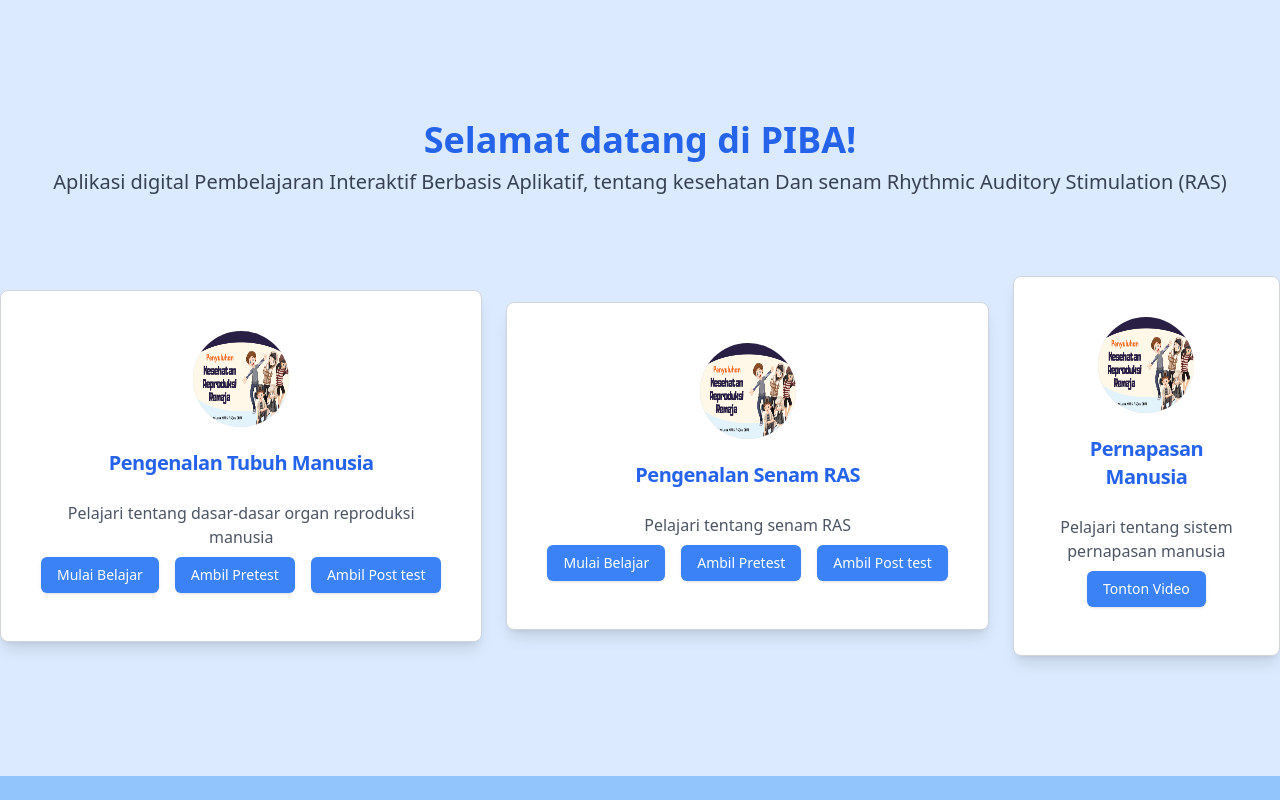
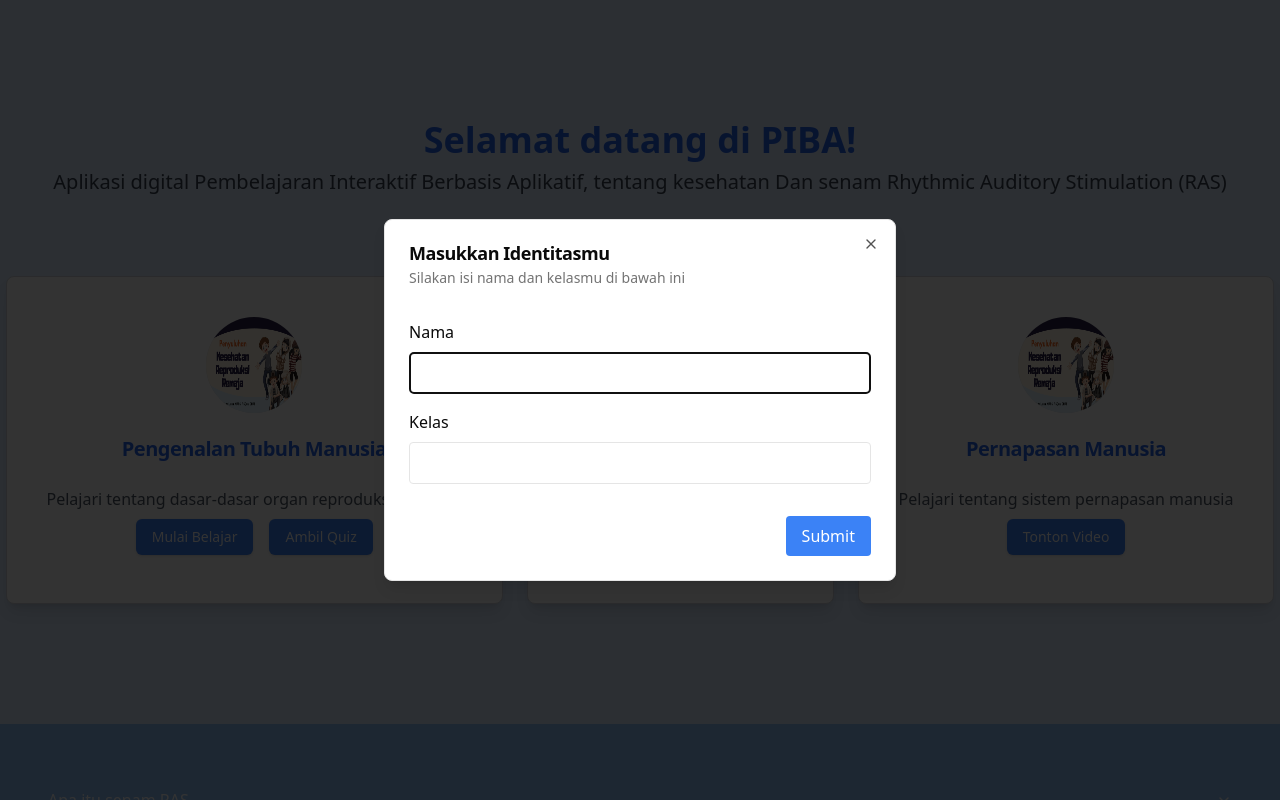
Before and after one commit to NoxturneDev/demo_fe, a React (Vite) app: page / in a window 1280 px wide. Shown: the top 800 px of the page. Built offline with nearby package versions, Linux system fonts and the light colour scheme.

Commit message:
feat: update

```diff
--- a/package.json
+++ b/package.json
@@ -15,6 +15,7 @@
     "@radix-ui/react-icons": "^1.3.0",
     "@radix-ui/react-label": "^2.1.0",
     "@radix-ui/react-slot": "^1.1.0",
+    "axios": "^1.7.7",
     "class-variance-authority": "^0.7.0",
     "clsx": "^2.1.1",
     "lucide-react": "^0.452.0",
--- a/src/App.jsx
+++ b/src/App.jsx
@@ -2,11 +2,13 @@ import { RouterProvider, createBrowserRouter } from "react-router-dom";
 import Dashboard from "./components/pages/Dashboard.jsx";
 import QuestionsPage from "./components/pages/QuestionsPage.jsx";
 import Topics from "./components/pages/Topics.jsx";
+import HistoryScore from "./components/pages/HistoryScore.jsx";
 
 const router = createBrowserRouter([
   { path: "/", element: <Dashboard /> },
   { path: "/topics/:slide", element: <Topics /> },
   { path: "/questions/:slide", element: <QuestionsPage /> },
+  { path: "/history", element: <HistoryScore /> },
 ]);
 
 function App() {
--- a/src/components/pages/Dashboard.jsx
+++ b/src/components/pages/Dashboard.jsx
@@ -5,21 +5,48 @@ import {Link, useNavigate} from "react-router-dom";
 import {Button} from "../ui/button.jsx";
 import Faq from "../Faq.jsx";
 import Footer from "../Footer.jsx";
+import {Dialog, DialogContent, DialogDescription, DialogHeader, DialogTitle} from "../ui/dialog.jsx";
+import {useEffect, useState} from "react";
 
 const Dashboard = ({title}) => {
+  const [isModalOpen, setIsModalOpen] = useState(false);
+  const [student, setStudent] = useState({
+    name: null,
+    class_room: null
+  });
   const navigate = useNavigate();
 
   const handleCardClick = (slide) => {
     navigate(`/topics/${slide}`);
   };
 
+  const handleNameInput = (name) => {
+    console.log(student)
+    setStudent({...student, name: name});
+    sessionStorage.setItem('name', name);
+  }
+  const handleClassRoomInput = (class_room) => {
+    setStudent({...student, class_room: class_room});
+    sessionStorage.setItem('classroom', class_room);
+  }
+
+  useEffect(() => {
+    const isPretest = sessionStorage.getItem("isPretest");
+    if (isPretest === null) {
+      sessionStorage.setItem("isPretest", "1"); // default value
+      setIsModalOpen(true)
+    }
+  }, []);
+
   return (
+    <>
       <div className="flex flex-col justify-center items-center bg-blue-100 gap-10 pt-10 min-h-screen">
         {/* Header Section */}
         <header className="text-center mb-10 mt-20">
           <h1 className="text-4xl font-bold text-blue-600">Selamat datang di PIBA!</h1>
           <p className="text-xl text-gray-700 mt-2">
-          Aplikasi digital Pembelajaran Interaktif Berbasis Aplikatif, tentang kesehatan Dan senam Rhythmic Auditory Stimulation (RAS)
+            Aplikasi digital Pembelajaran Interaktif Berbasis Aplikatif, tentang kesehatan Dan senam Rhythmic Auditory
+            Stimulation (RAS)
           </p>
         </header>
 
@@ -52,14 +79,7 @@ const Dashboard = ({title}) => {
                     <Button
                       className="my-2 bg-blue-500 hover:bg-blue-600 text-white"
                     >
-                    Ambil Pretest
-                  </Button>
-                </Link>
-                <Link to="/questions/slide-1">
-                  <Button
-                    className="my-2 bg-blue-500 hover:bg-blue-600 text-white"
-                  >
-                    Ambil Post test
+                      Ambil Quiz
                     </Button>
                   </Link>
                 </div>
@@ -94,14 +114,7 @@ const Dashboard = ({title}) => {
                     <Button
                       className="my-2 bg-blue-500 hover:bg-blue-600 text-white"
                     >
-                    Ambil Pretest
-                  </Button>
-                </Link>
-                <Link to="/questions/slide-2">
-                  <Button
-                    className="my-2 bg-blue-500 hover:bg-blue-600 text-white"
-                  >
-                    Ambil Post test
+                      Quiz
                     </Button>
                   </Link>
                 </div>
@@ -131,9 +144,41 @@ const Dashboard = ({title}) => {
             </CardContent>
           </Card>
         </div>
-      <Faq />
-      <Footer />
+        <Faq/>
+        <Footer/>
       </div>
+      <Dialog open={isModalOpen} onOpenChange={setIsModalOpen}>
+        <DialogContent>
+          <DialogHeader>
+            <DialogTitle>Masukkan Identitasmu</DialogTitle>
+            <DialogDescription>Silakan isi nama dan kelasmu di bawah ini</DialogDescription>
+          </DialogHeader>
+          <div className="mt-4">
+            <label className="block mb-2">Nama</label>
+            <input
+              type="text"
+              name="name"
+              value={student.name}
+              onChange={(e) => handleNameInput(e.target.value)}
+              className="border p-2 rounded w-full mb-4"
+            />
+            <label className="block mb-2">Kelas</label>
+            <input
+              type="text"
+              name="classroom"
+              value={student.class_room}
+              onChange={(e) => handleClassRoomInput(e.target.value)}
+              className="border p-2 rounded w-full"
+            />
+          </div>
+          <div className="flex justify-end mt-4">
+            <button onClick={() => setIsModalOpen(false)} className="bg-blue-500 text-white px-4 py-2 rounded">
+              Submit
+            </button>
+          </div>
+        </DialogContent>
+      </Dialog>
+    </>
   );
 };
 
--- /dev/null
+++ b/src/components/pages/HistoryScore.jsx
@@ -0,0 +1,65 @@
+import React, { useEffect, useState } from "react";
+import axios from "axios";
+
+const HistoryTable = () => {
+  const [historyData, setHistoryData] = useState([]);
+  const [loading, setLoading] = useState(true);
+  const [error, setError] = useState(null);
+
+  useEffect(() => {
+    // Fetch data from the API
+    const fetchHistory = async () => {
+      try {
+        const response = await axios.get("http://localhost:3000/api/history");
+        setHistoryData(response.data.data);
+      } catch (err) {
+        setError("Failed to fetch history data.");
+      } finally {
+        setLoading(false);
+      }
+    };
+
+    fetchHistory();
+  }, []);
+
+  if (loading) return <p>Loading...</p>;
+  if (error) return <p>{error}</p>;
+
+  return (
+    <div className="p-6">
+      <h2 className="text-2xl font-bold mb-4">History Table</h2>
+      <table className="min-w-full bg-white shadow-md rounded">
+        <thead>
+        <tr>
+          <th className="py-2 px-4 border-b">Name</th>
+          <th className="py-2 px-4 border-b">Class Room</th>
+          <th className="py-2 px-4 border-b">Score</th>
+          <th className="py-2 px-4 border-b">Percentage</th>
+          <th className="py-2 px-4 border-b">Type</th>
+        </tr>
+        </thead>
+        <tbody>
+        {historyData.map((item, index) => (
+          <tr key={index} className="text-center">
+            <td className="py-2 px-4 border-b">{item.name}</td>
+            <td className="py-2 px-4 border-b">{item.class_room}</td>
+            <td className="py-2 px-4 border-b">{item.score}</td>
+            <td className="py-2 px-4 border-b">{item.percentage}%</td>
+            <td className="py-2 px-4 border-b">
+              {item.is_pretest  ? (
+                <span className="px-2 py-1 bg-blue-200 text-blue-800 rounded">Pretest</span>
+              ) : item.isPostest ? (
+                <span className="px-2 py-1 bg-green-200 text-green-800 rounded">Posttest</span>
+              ) : (
+                <span className="px-2 py-1 bg-gray-200 text-gray-800 rounded">N/A</span>
+              )}
+            </td>
+          </tr>
+        ))}
+        </tbody>
+      </table>
+    </div>
+  );
+};
+
+export default HistoryTable;
--- a/src/components/pages/QuestionsPage.jsx
+++ b/src/components/pages/QuestionsPage.jsx
@@ -3,6 +3,7 @@ import {Link, useNavigate, useParams} from "react-router-dom";
 import { Button } from "@/components/ui/button";
 import { Dialog, DialogContent, DialogHeader, DialogTitle, DialogDescription } from "@/components/ui/dialog";
 import Questions from "../Questions";
+import axios from "axios";
 
 export default function QuestionsPage() {
   const navigate = useNavigate();
@@ -10,6 +11,7 @@ export default function QuestionsPage() {
   const [percentage, setPercentage] = useState(null);
   const [isModalOpen, setIsModalOpen] = useState(false);
   const [questionSet, setQuestionSet] = useState([]);
+  const [isPretest, setIsPretest] = useState(true);
   const params = useParams();
 
   // Structured data for question sets
@@ -133,7 +135,7 @@ export default function QuestionsPage() {
     navigate("/");
   };
 
-  const handleSubmitForm = (e) => {
+  const handleSubmitForm = async (e) => {
     e.preventDefault();
 
     let correctCount = 0;
@@ -147,10 +149,42 @@ export default function QuestionsPage() {
     });
 
     const scorePercentage = ((correctCount / totalQuestions) * 100).toFixed(2);
+    const score = `${correctCount}/${totalQuestions}`;
     setScore(`${correctCount}/${totalQuestions}`);
     setPercentage(`${scorePercentage}%`);
-    setIsModalOpen(true); // Open the modal to show results
+  //   save to session storage
+    sessionStorage.setItem('score', score.toString());
+    sessionStorage.setItem('percentage', scorePercentage.toString());
+
+    try {
+      const payload = {
+        name: sessionStorage.getItem('name'),
+        class_room: sessionStorage.getItem('classroom'),
+        score: score,
+        percentage: parseInt(scorePercentage),
+        is_pretest: isPretest,
+        is_posttest: !isPretest,
+      }
+      console.log(payload);
+      const resp = await axios.post("http://localhost:3000/api/history", {...payload})
+
+      sessionStorage.setItem("isPretest", "0");
+    } catch (error) {
+      console.error("Error while saving score to session storage", error);
+    } finally {
+      setIsModalOpen(true);
+    }
   };
+
+  const checkSessionStorageAvailability = () => {
+    const isPretest = sessionStorage.getItem('isPretest');
+
+    setIsPretest(isPretest === "1")
+  }
+
+  useEffect(() => {
+    checkSessionStorageAvailability();
+  }, []);
 
   return (
     <div className="p-5">
```
Also changed, not shown: 1 other file (tests, documents, lock files or other folders). Lines whose indentation alone changed are shown as unchanged.
